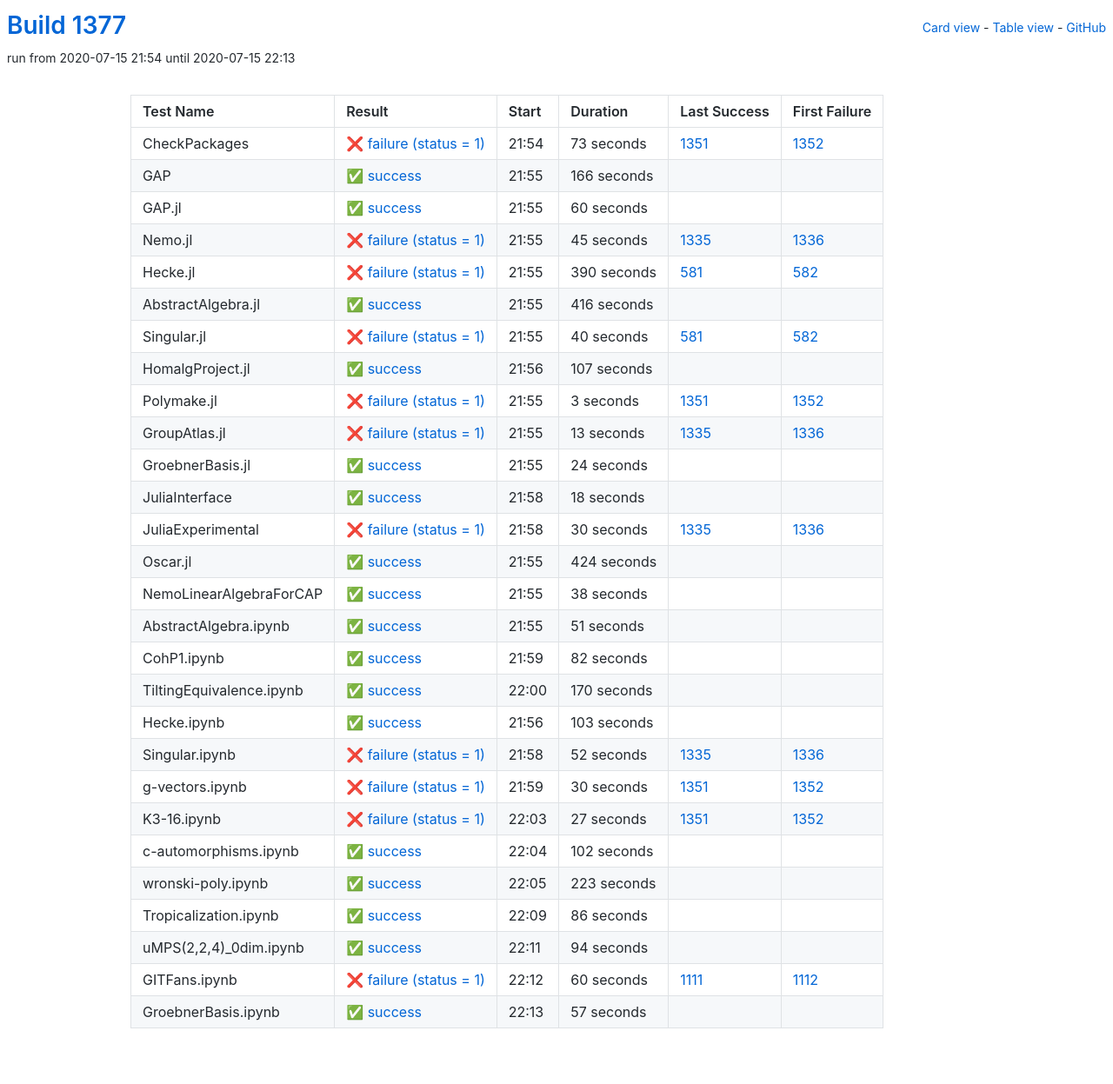
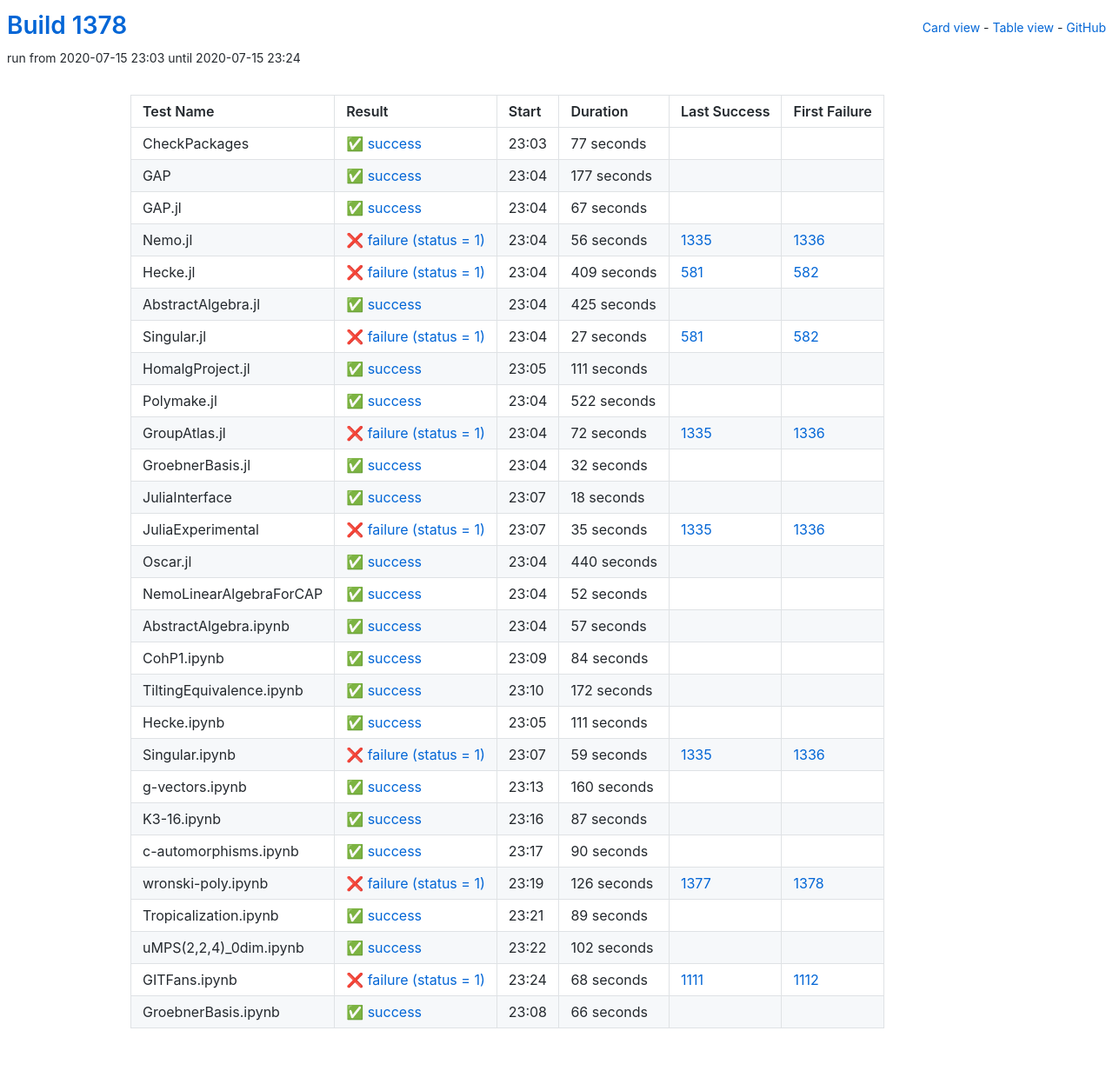
Before and after one commit to oscar-system/oscar-ci-status-1.4, a Jekyll site: the page built from table.html, in a window 1280 px wide. Shown: the whole page at 87% size. Built offline with Jekyll 4.4.1, drawn with Linux system fonts in a browser that asks for light colours.

Commit message:
Build #1378

```diff
--- a/_data/ci.yml
+++ b/_data/ci.yml
@@ -1,6 +1,6 @@
 ---
-build: 1377
-build_url: https://oscarci.mathematik.uni-kl.de/job/oscar-julia-1.4/1377/
+build: 1378
+build_url: https://oscarci.mathematik.uni-kl.de/job/oscar-julia-1.4/1378/
 job: oscar-julia-1.4
 organization: oscar-system
 repo: oscar-ci-status-1.4
@@ -8,140 +8,140 @@ repourl: https://github.com/oscar-system/oscar-ci-status-1.4
 tests:
 - name: CheckPackages
   id: checkpackages
-  log: https://oscarci.mathematik.uni-kl.de/job/oscar-julia-1.4/1377/artifact/logs/build-1377/CheckPackages.log
-  start: 2020-07-15 21:54
-  success: false
-  exitcode: 1
-  status: failure
-  duration: 73
-  last_success: 1351
-  last_success_url: https://oscarci.mathematik.uni-kl.de/job/oscar-julia-1.4/1351/
-  first_failure: 1352
-  first_failure_url: https://oscarci.mathematik.uni-kl.de/job/oscar-julia-1.4/1352/
-- name: GAP
-  id: gap
-  log: https://oscarci.mathematik.uni-kl.de/job/oscar-julia-1.4/1377/artifact/logs/build-1377/GAP.log
-  start: 2020-07-15 21:55
+  log: https://oscarci.mathematik.uni-kl.de/job/oscar-julia-1.4/1378/artifact/logs/build-1378/CheckPackages.log
+  start: 2020-07-15 23:03
   success: true
   exitcode: 0
   status: success
-  duration: 166
+  duration: 77
+  last_success: false
+  last_success_url:
+  first_failure: false
+  first_failure_url:
+- name: GAP
+  id: gap
+  log: https://oscarci.mathematik.uni-kl.de/job/oscar-julia-1.4/1378/artifact/logs/build-1378/GAP.log
+  start: 2020-07-15 23:04
+  success: true
+  exitcode: 0
+  status: success
+  duration: 177
   last_success: false
   last_success_url:
   first_failure: false
   first_failure_url:
 - name: GAP.jl
   id: gap-jl
-  log: https://oscarci.mathematik.uni-kl.de/job/oscar-julia-1.4/1377/artifact/logs/build-1377/GAP.jl.log
-  start: 2020-07-15 21:55
+  log: https://oscarci.mathematik.uni-kl.de/job/oscar-julia-1.4/1378/artifact/logs/build-1378/GAP.jl.log
+  start: 2020-07-15 23:04
   success: true
   exitcode: 0
   status: success
-  duration: 60
+  duration: 67
   last_success: false
   last_success_url:
   first_failure: false
   first_failure_url:
 - name: Nemo.jl
   id: nemo-jl
-  log: https://oscarci.mathematik.uni-kl.de/job/oscar-julia-1.4/1377/artifact/logs/build-1377/Nemo.jl.log
-  start: 2020-07-15 21:55
+  log: https://oscarci.mathematik.uni-kl.de/job/oscar-julia-1.4/1378/artifact/logs/build-1378/Nemo.jl.log
+  start: 2020-07-15 23:04
   success: false
   exitcode: 1
   status: failure
-  duration: 45
+  duration: 56
   last_success: 1335
   last_success_url: https://oscarci.mathematik.uni-kl.de/job/oscar-julia-1.4/1335/
   first_failure: 1336
   first_failure_url: https://oscarci.mathematik.uni-kl.de/job/oscar-julia-1.4/1336/
 - name: Hecke.jl
   id: hecke-jl
-  log: https://oscarci.mathematik.uni-kl.de/job/oscar-julia-1.4/1377/artifact/logs/build-1377/Hecke.jl.log
-  start: 2020-07-15 21:55
+  log: https://oscarci.mathematik.uni-kl.de/job/oscar-julia-1.4/1378/artifact/logs/build-1378/Hecke.jl.log
+  start: 2020-07-15 23:04
   success: false
   exitcode: 1
   status: failure
-  duration: 390
+  duration: 409
   last_success: 581
   last_success_url: https://oscarci.mathematik.uni-kl.de/job/oscar-julia-1.4/581/
   first_failure: 582
   first_failure_url: https://oscarci.mathematik.uni-kl.de/job/oscar-julia-1.4/582/
 - name: AbstractAlgebra.jl
   id: abstractalgebra-jl
-  log: https://oscarci.mathematik.uni-kl.de/job/oscar-julia-1.4/1377/artifact/logs/build-1377/AbstractAlgebra.jl.log
-  start: 2020-07-15 21:55
+  log: https://oscarci.mathematik.uni-kl.de/job/oscar-julia-1.4/1378/artifact/logs/build-1378/AbstractAlgebra.jl.log
+  start: 2020-07-15 23:04
   success: true
   exitcode: 0
   status: success
-  duration: 416
+  duration: 425
   last_success: false
   last_success_url:
   first_failure: false
   first_failure_url:
 - name: Singular.jl
   id: singular-jl
-  log: https://oscarci.mathematik.uni-kl.de/job/oscar-julia-1.4/1377/artifact/logs/build-1377/Singular.jl.log
-  start: 2020-07-15 21:55
+  log: https://oscarci.mathematik.uni-kl.de/job/oscar-julia-1.4/1378/artifact/logs/build-1378/Singular.jl.log
+  start: 2020-07-15 23:04
   success: false
   exitcode: 1
   status: failure
-  duration: 40
+  duration: 27
   last_success: 581
   last_success_url: https://oscarci.mathematik.uni-kl.de/job/oscar-julia-1.4/581/
   first_failure: 582
   first_failure_url: https://oscarci.mathematik.uni-kl.de/job/oscar-julia-1.4/582/
 - name: HomalgProject.jl
   id: homalgproject-jl
-  log: https://oscarci.mathematik.uni-kl.de/job/oscar-julia-1.4/1377/artifact/logs/build-1377/HomalgProject.jl.log
-  start: 2020-07-15 21:56
+  log: https://oscarci.mathematik.uni-kl.de/job/oscar-julia-1.4/1378/artifact/logs/build-1378/HomalgProject.jl.log
+  start: 2020-07-15 23:05
   success: true
   exitcode: 0
   status: success
-  duration: 107
+  duration: 111
   last_success: false
   last_success_url:
   first_failure: false
   first_failure_url:
 - name: Polymake.jl
   id: polymake-jl
-  log: https://oscarci.mathematik.uni-kl.de/job/oscar-julia-1.4/1377/artifact/logs/build-1377/Polymake.jl.log
-  start: 2020-07-15 21:55
+  log: https://oscarci.mathematik.uni-kl.de/job/oscar-julia-1.4/1378/artifact/logs/build-1378/Polymake.jl.log
+  start: 2020-07-15 23:04
+  success: true
+  exitcode: 0
+  status: success
+  duration: 522
+  last_success: false
+  last_success_url:
+  first_failure: false
+  first_failure_url:
+- name: GroupAtlas.jl
+  id: groupatlas-jl
+  log: https://oscarci.mathematik.uni-kl.de/job/oscar-julia-1.4/1378/artifact/logs/build-1378/GroupAtlas.jl.log
+  start: 2020-07-15 23:04
   success: false
   exitcode: 1
   status: failure
-  duration: 3
-  last_success: 1351
-  last_success_url: https://oscarci.mathematik.uni-kl.de/job/oscar-julia-1.4/1351/
-  first_failure: 1352
-  first_failure_url: https://oscarci.mathematik.uni-kl.de/job/oscar-julia-1.4/1352/
-- name: GroupAtlas.jl
-  id: groupatlas-jl
-  log: https://oscarci.mathematik.uni-kl.de/job/oscar-julia-1.4/1377/artifact/logs/build-1377/GroupAtlas.jl.log
-  start: 2020-07-15 21:55
-  success: false
-  exitcode: 1
-  status: failure
-  duration: 13
+  duration: 72
   last_success: 1335
   last_success_url: https://oscarci.mathematik.uni-kl.de/job/oscar-julia-1.4/1335/
   first_failure: 1336
   first_failure_url: https://oscarci.mathematik.uni-kl.de/job/oscar-julia-1.4/1336/
 - name: GroebnerBasis.jl
   id: groebnerbasis-jl
-  log: https://oscarci.mathematik.uni-kl.de/job/oscar-julia-1.4/1377/artifact/logs/build-1377/GroebnerBasis.jl.log
-  start: 2020-07-15 21:55
+  log: https://oscarci.mathematik.uni-kl.de/job/oscar-julia-1.4/1378/artifact/logs/build-1378/GroebnerBasis.jl.log
+  start: 2020-07-15 23:04
   success: true
   exitcode: 0
   status: success
-  duration: 24
+  duration: 32
   last_success: false
   last_success_url:
   first_failure: false
   first_failure_url:
 - name: JuliaInterface
   id: juliainterface
-  log: https://oscarci.mathematik.uni-kl.de/job/oscar-julia-1.4/1377/artifact/logs/build-1377/JuliaInterface.log
-  start: 2020-07-15 21:58
+  log: https://oscarci.mathematik.uni-kl.de/job/oscar-julia-1.4/1378/artifact/logs/build-1378/JuliaInterface.log
+  start: 2020-07-15 23:07
   success: true
   exitcode: 0
   status: success
@@ -152,128 +152,164 @@ tests:
   first_failure_url:
 - name: JuliaExperimental
   id: juliaexperimental
-  log: https://oscarci.mathematik.uni-kl.de/job/oscar-julia-1.4/1377/artifact/logs/build-1377/JuliaExperimental.log
-  start: 2020-07-15 21:58
+  log: https://oscarci.mathematik.uni-kl.de/job/oscar-julia-1.4/1378/artifact/logs/build-1378/JuliaExperimental.log
+  start: 2020-07-15 23:07
   success: false
   exitcode: 1
   status: failure
-  duration: 30
+  duration: 35
   last_success: 1335
   last_success_url: https://oscarci.mathematik.uni-kl.de/job/oscar-julia-1.4/1335/
   first_failure: 1336
   first_failure_url: https://oscarci.mathematik.uni-kl.de/job/oscar-julia-1.4/1336/
 - name: Oscar.jl
   id: oscar-jl
-  log: https://oscarci.mathematik.uni-kl.de/job/oscar-julia-1.4/1377/artifact/logs/build-1377/Oscar.jl.log
-  start: 2020-07-15 21:55
+  log: https://oscarci.mathematik.uni-kl.de/job/oscar-julia-1.4/1378/artifact/logs/build-1378/Oscar.jl.log
+  start: 2020-07-15 23:04
   success: true
   exitcode: 0
   status: success
-  duration: 424
+  duration: 440
   last_success: false
   last_success_url:
   first_failure: false
   first_failure_url:
 - name: NemoLinearAlgebraForCAP
   id: nemolinearalgebraforcap
-  log: https://oscarci.mathematik.uni-kl.de/job/oscar-julia-1.4/1377/artifact/logs/build-1377/NemoLinearAlgebraForCAP.log
-  start: 2020-07-15 21:55
+  log: https://oscarci.mathematik.uni-kl.de/job/oscar-julia-1.4/1378/artifact/logs/build-1378/NemoLinearAlgebraForCAP.log
+  start: 2020-07-15 23:04
   success: true
   exitcode: 0
   status: success
-  duration: 38
+  duration: 52
   last_success: false
   last_success_url:
   first_failure: false
   first_failure_url:
 - name: AbstractAlgebra.ipynb
   id: abstractalgebra-ipynb
-  log: https://oscarci.mathematik.uni-kl.de/job/oscar-julia-1.4/1377/artifact/logs/build-1377/AbstractAlgebra.ipynb.log
-  start: 2020-07-15 21:55
+  log: https://oscarci.mathematik.uni-kl.de/job/oscar-julia-1.4/1378/artifact/logs/build-1378/AbstractAlgebra.ipynb.log
+  start: 2020-07-15 23:04
   success: true
   exitcode: 0
   status: success
-  duration: 51
+  duration: 57
   last_success: false
   last_success_url:
   first_failure: false
   first_failure_url:
 - name: CohP1.ipynb
   id: cohp1-ipynb
-  log: https://oscarci.mathematik.uni-kl.de/job/oscar-julia-1.4/1377/artifact/logs/build-1377/CohP1.ipynb.log
-  start: 2020-07-15 21:59
+  log: https://oscarci.mathematik.uni-kl.de/job/oscar-julia-1.4/1378/artifact/logs/build-1378/CohP1.ipynb.log
+  start: 2020-07-15 23:09
   success: true
   exitcode: 0
   status: success
-  duration: 82
+  duration: 84
   last_success: false
   last_success_url:
   first_failure: false
   first_failure_url:
 - name: TiltingEquivalence.ipynb
   id: tiltingequivalence-ipynb
-  log: https://oscarci.mathematik.uni-kl.de/job/oscar-julia-1.4/1377/artifact/logs/build-1377/TiltingEquivalence.ipynb.log
-  start: 2020-07-15 22:00
+  log: https://oscarci.mathematik.uni-kl.de/job/oscar-julia-1.4/1378/artifact/logs/build-1378/TiltingEquivalence.ipynb.log
+  start: 2020-07-15 23:10
   success: true
   exitcode: 0
   status: success
-  duration: 170
+  duration: 172
   last_success: false
   last_success_url:
   first_failure: false
   first_failure_url:
 - name: Hecke.ipynb
   id: hecke-ipynb
-  log: https://oscarci.mathematik.uni-kl.de/job/oscar-julia-1.4/1377/artifact/logs/build-1377/Hecke.ipynb.log
-  start: 2020-07-15 21:56
+  log: https://oscarci.mathematik.uni-kl.de/job/oscar-julia-1.4/1378/artifact/logs/build-1378/Hecke.ipynb.log
+  start: 2020-07-15 23:05
   success: true
   exitcode: 0
   status: success
-  duration: 103
+  duration: 111
   last_success: false
   last_success_url:
   first_failure: false
   first_failure_url:
 - name: Singular.ipynb
   id: singular-ipynb
-  log: https://oscarci.mathematik.uni-kl.de/job/oscar-julia-1.4/1377/artifact/logs/build-1377/Singular.ipynb.log
-  start: 2020-07-15 21:58
+  log: https://oscarci.mathematik.uni-kl.de/job/oscar-julia-1.4/1378/artifact/logs/build-1378/Singular.ipynb.log
+  start: 2020-07-15 23:07
   success: false
   exitcode: 1
   status: failure
-  duration: 52
+  duration: 59
   last_success: 1335
   last_success_url: https://oscarci.mathematik.uni-kl.de/job/oscar-julia-1.4/1335/
   first_failure: 1336
   first_failure_url: https://oscarci.mathematik.uni-kl.de/job/oscar-julia-1.4/1336/
 - name: g-vectors.ipynb
   id: g-vectors-ipynb
-  log: https://oscarci.mathematik.uni-kl.de/job/oscar-julia-1.4/1377/artifact/logs/build-1377/g-vectors.ipynb.log
-  start: 2020-07-15 21:59
+  log: https://oscarci.mathematik.uni-kl.de/job/oscar-julia-1.4/1378/artifact/logs/build-1378/g-vectors.ipynb.log
+  start: 2020-07-15 23:13
+  success: true
+  exitcode: 0
+  status: success
+  duration: 160
+  last_success: false
+  last_success_url:
+  first_failure: false
+  first_failure_url:
+- name: K3-16.ipynb
+  id: k3-16-ipynb
+  log: https://oscarci.mathematik.uni-kl.de/job/oscar-julia-1.4/1378/artifact/logs/build-1378/K3-16.ipynb.log
+  start: 2020-07-15 23:16
+  success: true
+  exitcode: 0
+  status: success
+  duration: 87
+  last_success: false
+  last_success_url:
+  first_failure: false
+  first_failure_url:
+- name: c-automorphisms.ipynb
+  id: c-automorphisms-ipynb
+  log: https://oscarci.mathematik.uni-kl.de/job/oscar-julia-1.4/1378/artifact/logs/build-1378/c-automorphisms.ipynb.log
+  start: 2020-07-15 23:17
+  success: true
+  exitcode: 0
+  status: success
+  duration: 90
+  last_success: false
+  last_success_url:
+  first_failure: false
+  first_failure_url:
+- name: wronski-poly.ipynb
+  id: wronski-poly-ipynb
+  log: https://oscarci.mathematik.uni-kl.de/job/oscar-julia-1.4/1378/artifact/logs/build-1378/wronski-poly.ipynb.log
+  start: 2020-07-15 23:19
   success: false
   exitcode: 1
   status: failure
-  duration: 30
-  last_success: 1351
-  last_success_url: https://oscarci.mathematik.uni-kl.de/job/oscar-julia-1.4/1351/
-  first_failure: 1352
-  first_failure_url: https://oscarci.mathematik.uni-kl.de/job/oscar-julia-1.4/1352/
-- name: K3-16.ipynb
-  id: k3-16-ipynb
-  log: https://oscarci.mathematik.uni-kl.de/job/oscar-julia-1.4/1377/artifact/logs/build-1377/K3-16.ipynb.log
-  start: 2020-07-15 22:03
-  success: false
-  exitcode: 1
-  status: failure
-  duration: 27
-  last_success: 1351
-  last_success_url: https://oscarci.mathematik.uni-kl.de/job/oscar-julia-1.4/1351/
-  first_failure: 1352
-  first_failure_url: https://oscarci.mathematik.uni-kl.de/job/oscar-julia-1.4/1352/
-- name: c-automorphisms.ipynb
-  id: c-automorphisms-ipynb
-  log: https://oscarci.mathematik.uni-kl.de/job/oscar-julia-1.4/1377/artifact/logs/build-1377/c-automorphisms.ipynb.log
-  start: 2020-07-15 22:04
+  duration: 126
+  last_success: 1377
+  last_success_url: https://oscarci.mathematik.uni-kl.de/job/oscar-julia-1.4/1377/
+  first_failure: 1378
+  first_failure_url: https://oscarci.mathematik.uni-kl.de/job/oscar-julia-1.4/1378/
+- name: Tropicalization.ipynb
+  id: tropicalization-ipynb
+  log: https://oscarci.mathematik.uni-kl.de/job/oscar-julia-1.4/1378/artifact/logs/build-1378/Tropicalization.ipynb.log
+  start: 2020-07-15 23:21
+  success: true
+  exitcode: 0
+  status: success
+  duration: 89
+  last_success: false
+  last_success_url:
+  first_failure: false
+  first_failure_url:
+- name: uMPS(2,2,4)_0dim.ipynb
+  id: umps-2-2-4-0dim-ipynb
+  log: https://oscarci.mathematik.uni-kl.de/job/oscar-julia-1.4/1378/artifact/logs/build-1378/uMPS-2-2-4-_0dim.ipynb.log
+  start: 2020-07-15 23:22
   success: true
   exitcode: 0
   status: success
@@ -282,62 +318,26 @@ tests:
   last_success_url:
   first_failure: false
   first_failure_url:
-- name: wronski-poly.ipynb
-  id: wronski-poly-ipynb
-  log: https://oscarci.mathematik.uni-kl.de/job/oscar-julia-1.4/1377/artifact/logs/build-1377/wronski-poly.ipynb.log
-  start: 2020-07-15 22:05
-  success: true
-  exitcode: 0
-  status: success
-  duration: 223
-  last_success: false
-  last_success_url:
-  first_failure: false
-  first_failure_url:
-- name: Tropicalization.ipynb
-  id: tropicalization-ipynb
-  log: https://oscarci.mathematik.uni-kl.de/job/oscar-julia-1.4/1377/artifact/logs/build-1377/Tropicalization.ipynb.log
-  start: 2020-07-15 22:09
-  success: true
-  exitcode: 0
-  status: success
-  duration: 86
-  last_success: false
-  last_success_url:
-  first_failure: false
-  first_failure_url:
-- name: uMPS(2,2,4)_0dim.ipynb
-  id: umps-2-2-4-0dim-ipynb
-  log: https://oscarci.mathematik.uni-kl.de/job/oscar-julia-1.4/1377/artifact/logs/build-1377/uMPS-2-2-4-_0dim.ipynb.log
-  start: 2020-07-15 22:11
-  success: true
-  exitcode: 0
-  status: success
-  duration: 94
-  last_success: false
-  last_success_url:
-  first_failure: false
-  first_failure_url:
 - name: GITFans.ipynb
   id: gitfans-ipynb
-  log: https://oscarci.mathematik.uni-kl.de/job/oscar-julia-1.4/1377/artifact/logs/build-1377/GITFans.ipynb.log
-  start: 2020-07-15 22:12
+  log: https://oscarci.mathematik.uni-kl.de/job/oscar-julia-1.4/1378/artifact/logs/build-1378/GITFans.ipynb.log
+  start: 2020-07-15 23:24
   success: false
   exitcode: 1
   status: failure
-  duration: 60
+  duration: 68
   last_success: 1111
   last_success_url: https://oscarci.mathematik.uni-kl.de/job/oscar-julia-1.4/1111/
   first_failure: 1112
   first_failure_url: https://oscarci.mathematik.uni-kl.de/job/oscar-julia-1.4/1112/
 - name: GroebnerBasis.ipynb
   id: groebnerbasis-ipynb
-  log: https://oscarci.mathematik.uni-kl.de/job/oscar-julia-1.4/1377/artifact/logs/build-1377/GroebnerBasis.ipynb.log
-  start: 2020-07-15 22:13
+  log: https://oscarci.mathematik.uni-kl.de/job/oscar-julia-1.4/1378/artifact/logs/build-1378/GroebnerBasis.ipynb.log
+  start: 2020-07-15 23:08
   success: true
   exitcode: 0
   status: success
-  duration: 57
+  duration: 66
   last_success: false
   last_success_url:
   first_failure: false
```
Also changed, not shown: README.md.
